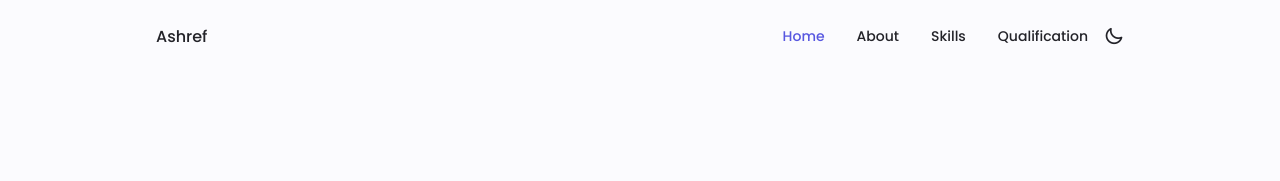
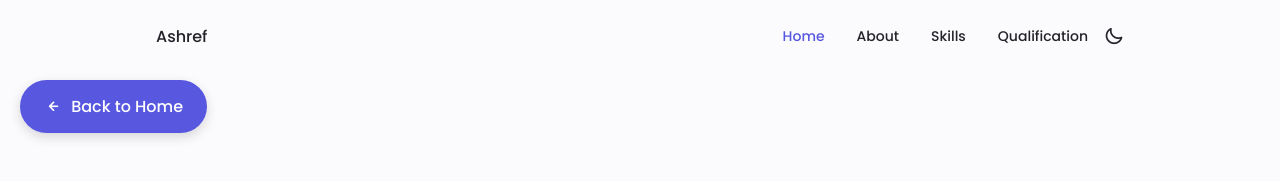
Before and after one commit to Ashreeef/team-portfolio-project, a plain HTML site: page members/berbaoui-ashref-abderrahmane.html in a window 1280 px wide. Shown: the top 181 px of the page. Drawn offline with nearby package versions, Linux system fonts and the light colour scheme.

Commit message:
feat: add back to home button in portfolio page

```diff
--- a/assets/ashref/berbaoui-ashref.css
+++ b/assets/ashref/berbaoui-ashref.css
@@ -257,6 +257,57 @@ img {
 /* Change Background header */
 .scroll-header {
   box-shadow: 0 -1px 4px rgba(0, 0, 0, 0.15);
+}
+
+/*========== Back to Home Button ==========*/
+.back-to-home-container {
+  position: fixed;
+  top: 80px;
+  left: 20px;
+  z-index: 100;
+}
+
+.back-to-home-btn {
+  display: inline-flex;
+  align-items: center;
+  gap: 0.5rem;
+  padding: 0.75rem 1.5rem;
+  background: var(--first-color);
+  color: #fff;
+  border-radius: 3rem;
+  text-decoration: none;
+  font-weight: var(--font-medium);
+  font-size: var(--normal-font-size);
+  box-shadow: 0 4px 12px rgba(0, 0, 0, 0.15);
+  transition: all 0.3s ease;
+}
+
+.back-to-home-btn:hover {
+  background: var(--first-color-alt);
+  transform: translateY(-3px);
+  box-shadow: 0 6px 20px rgba(0, 0, 0, 0.2);
+}
+
+.back-to-home-btn i {
+  font-size: 1.2rem;
+  transition: transform 0.3s ease;
+}
+
+.back-to-home-btn:hover i {
+  transform: translateX(-3px);
+}
+
+/* Responsive for back to home button */
+@media screen and (max-width: 768px) {
+  .back-to-home-container {
+    top: 70px;
+    left: 10px;
+  }
+
+  .back-to-home-btn {
+    padding: 0.6rem 1rem;
+    font-size: var(--small-font-size);
+  }
 }
 
 /*========HOME=============*/
--- a/members/berbaoui-ashref-abderrahmane.html
+++ b/members/berbaoui-ashref-abderrahmane.html
@@ -52,6 +52,14 @@
         </div>
       </nav>
     </header>
+
+    <!-- Back to Home Button -->
+    <div class="back-to-home-container">
+      <a href="../index.html" class="back-to-home-btn">
+        <i class="uil uil-arrow-left"></i> Back to Home
+      </a>
+    </div>
+
     <!-- main-->
 
     <main class="main">
```
